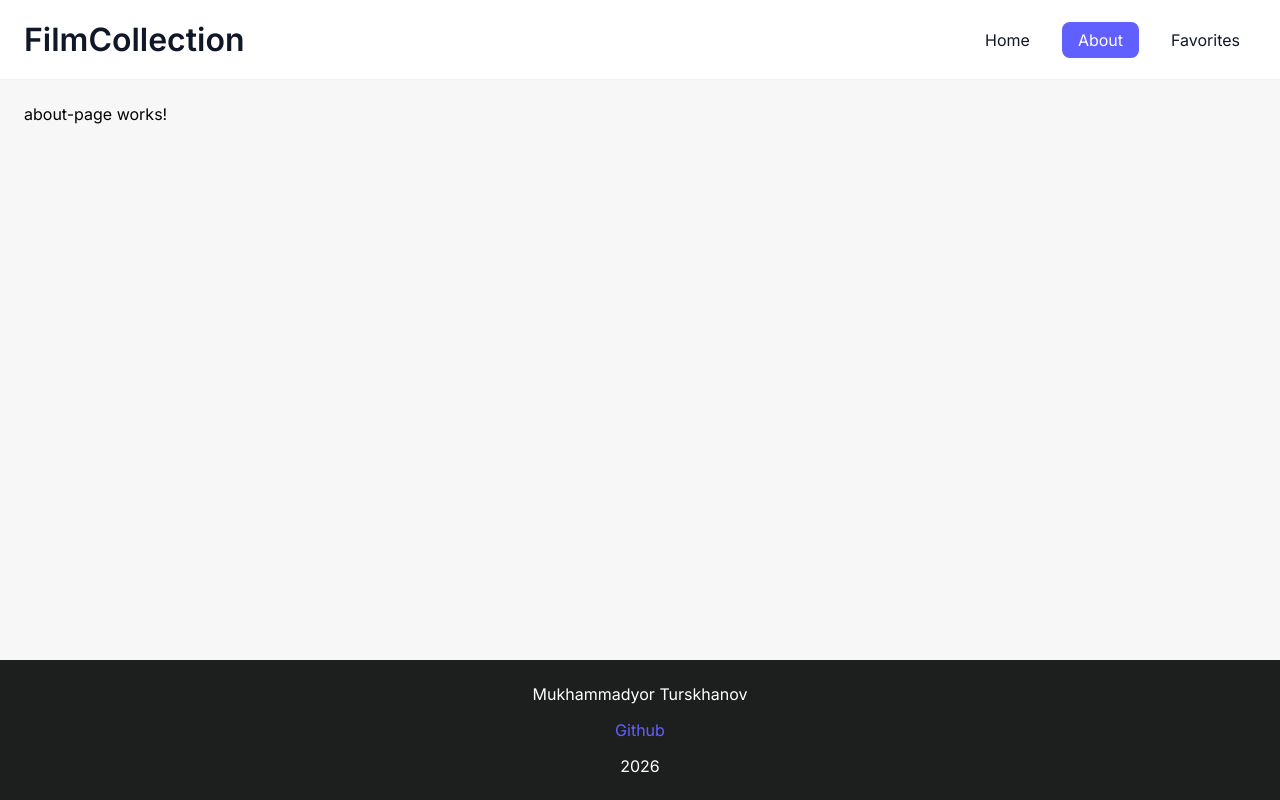
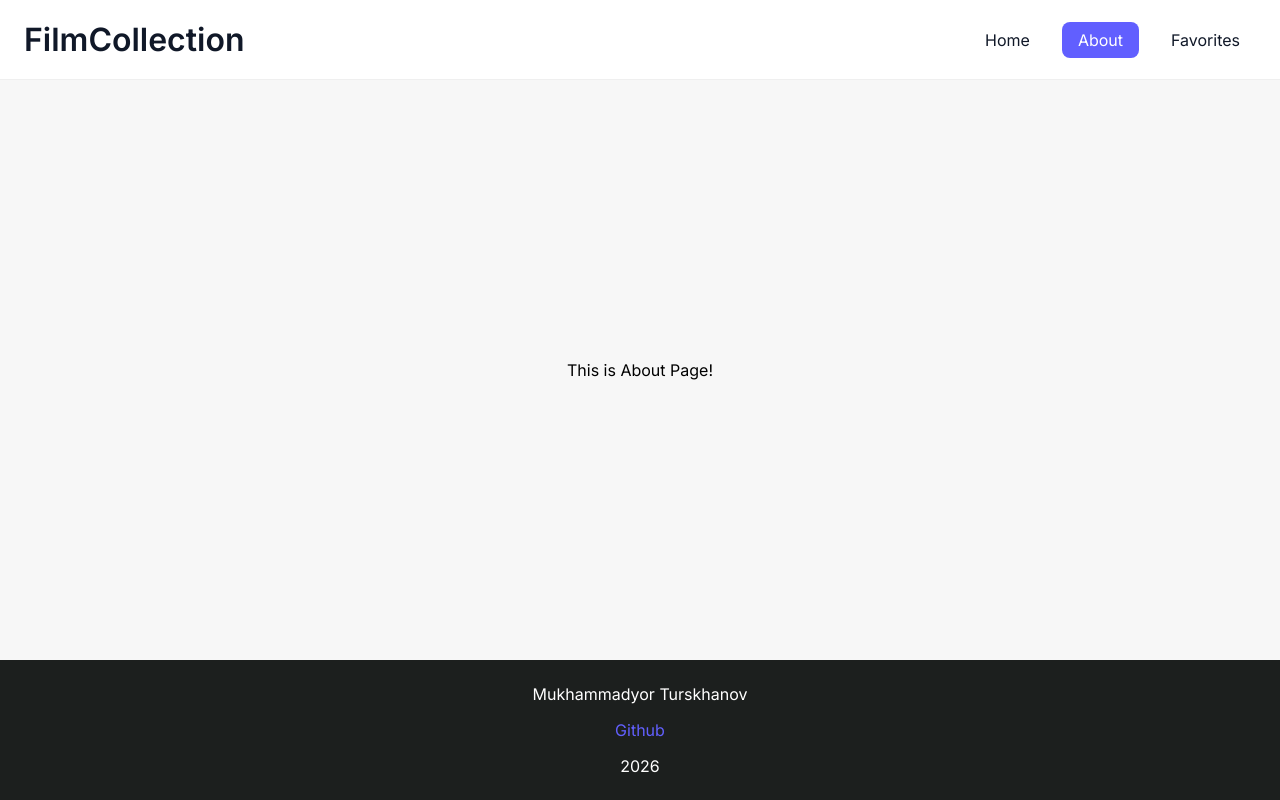
Before and after one commit to mukhammadyor17/film-collection, an Angular app: page /about in a window 1280 px wide. Built offline with nearby package versions, Linux system fonts and the light colour scheme.

Commit message:
style: about page

```diff
--- a/src/app/pages/about-page/about-page.css
+++ b/src/app/pages/about-page/about-page.css
@@ -0,0 +1,12 @@
+:host {
+  display: block;
+  height: 100%;
+  width: 100%;
+}
+
+.about-page {
+  height: 100%;
+  display: flex;
+  justify-content: center;
+  align-items: center;
+}
--- a/src/app/pages/about-page/about-page.html
+++ b/src/app/pages/about-page/about-page.html
@@ -1 +1,3 @@
-<p>about-page works!</p>
+<div class="about-page">
+  This is About Page!
+</div>
```
